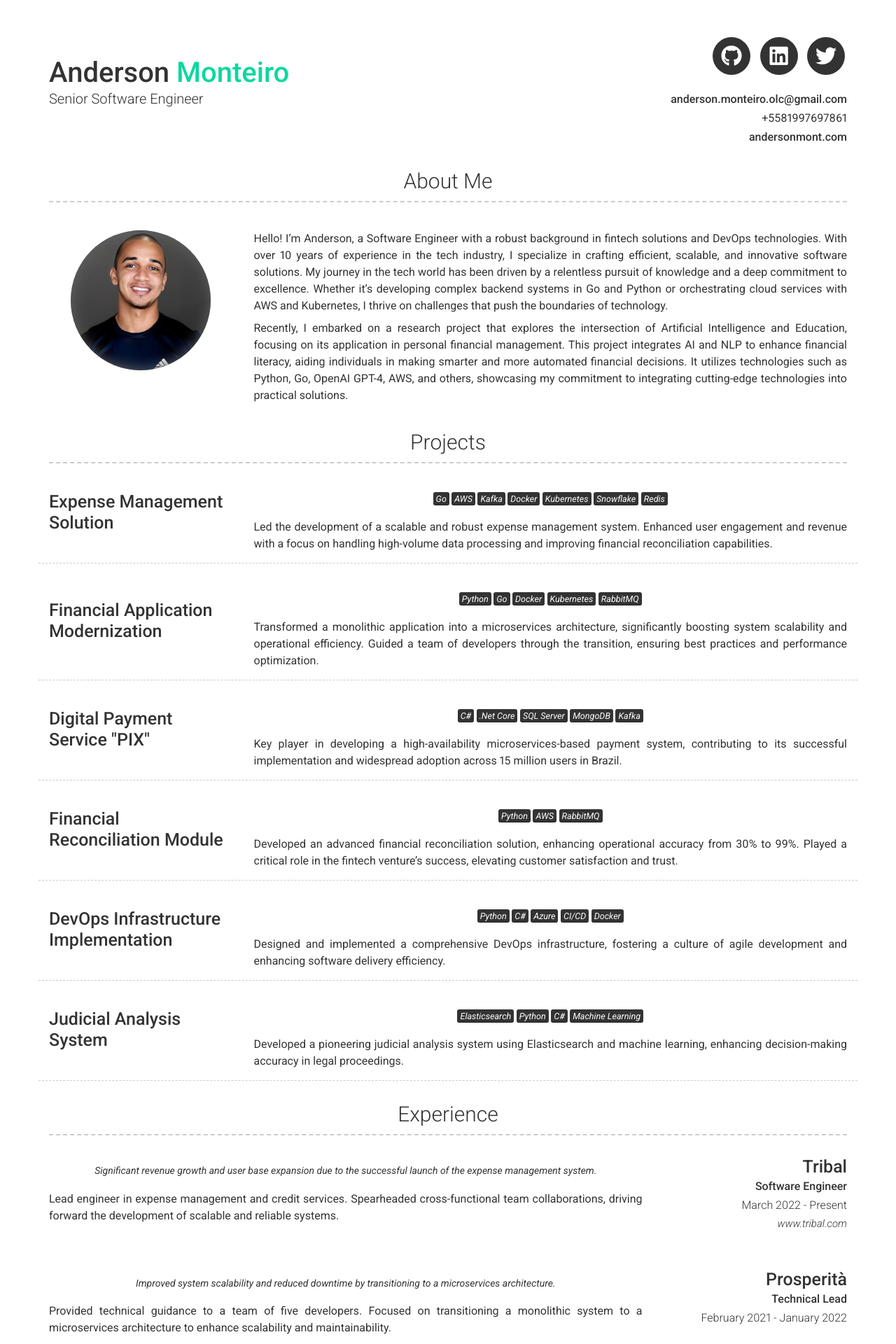
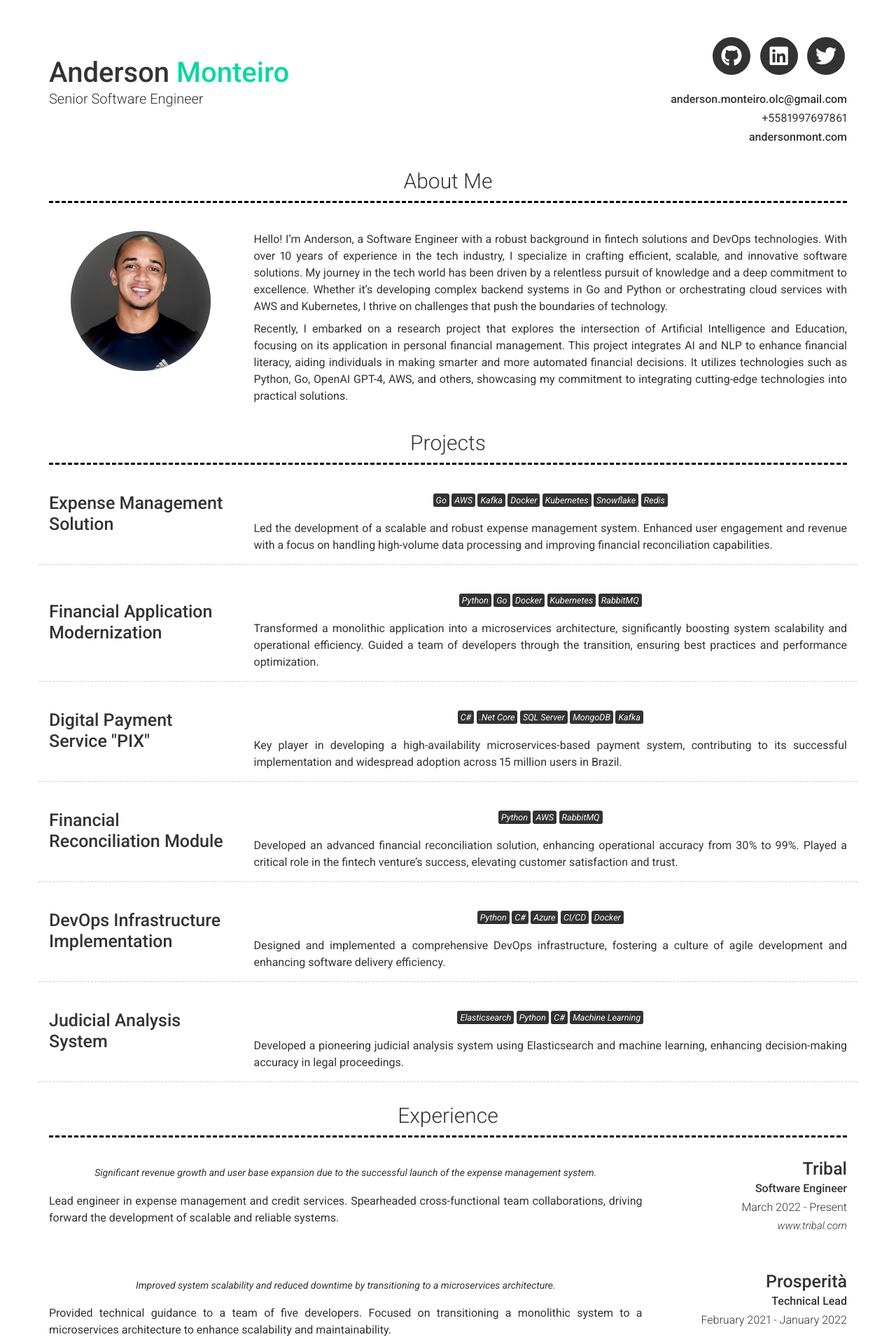
Before and after one commit to AndersonMonteiro/andersonmont-site, a Jekyll site: the page built from index.md, in a window 1280 px wide. Shown: the top 1920 px of the page at 70% size. Built offline with Jekyll 4.4.1, drawn with Linux system fonts in a browser that asks for light colours; nearby versions of some CDN libraries.

Commit message:
Update h3 border-bottom width

```diff
--- a/_sass/type.scss
+++ b/_sass/type.scss
@@ -50,7 +50,7 @@ h3 {
   font-weight: 300;
   font-size: 3rem;
   text-align: center;
-  border-bottom: dashed 2px #CCCCCC;
+  border-bottom: dashed 3px #000000;
   padding-bottom: 10px;
   margin-bottom:40px;
 
```
